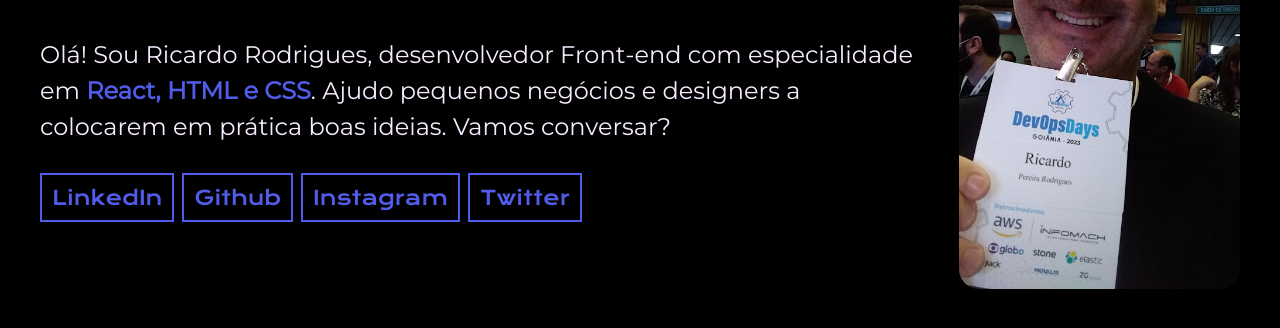
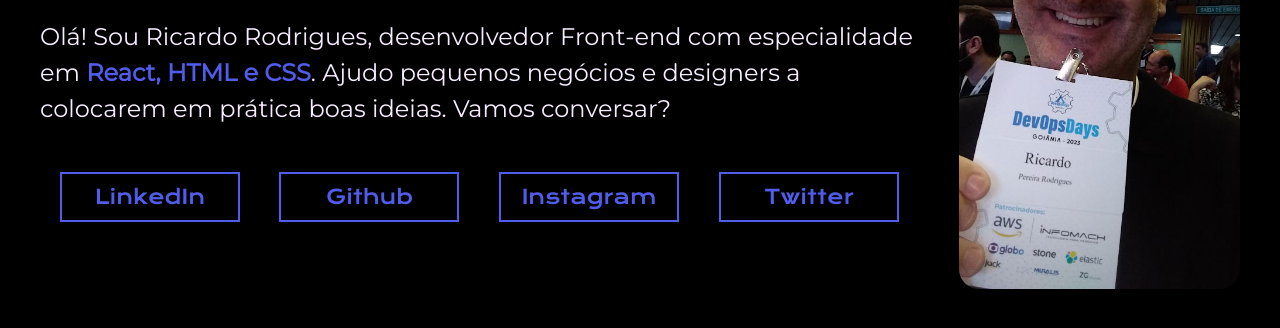
Before and after one commit to rrodrigues345/portfolio-1, a plain HTML site: page index.html in a window 1280 px wide. Shown: the part 252-580 px from the top of the page. Drawn offline with nearby package versions, Linux system fonts and the light colour scheme.

Commit message:
Adicionando margin 5px nos botoes.

```diff
--- a/style.css
+++ b/style.css
@@ -86,7 +86,12 @@ span{
 }
 
 .paragrafo-botao {
-  word-spacing: 4px;
+  display: flex;
+  flex-direction: row;
+  align-items: center;
+  justify-content: space-around;
+  flex-wrap: wrap;
+
 }
 
 .botao {
@@ -98,7 +103,8 @@ span{
   font-weight: 400;
   font-size: 20px;
   text-align: center;
-  color: var(--titulo-2)
+  color: var(--titulo-2);
+  margin: 5px;
 }
 
 
```
